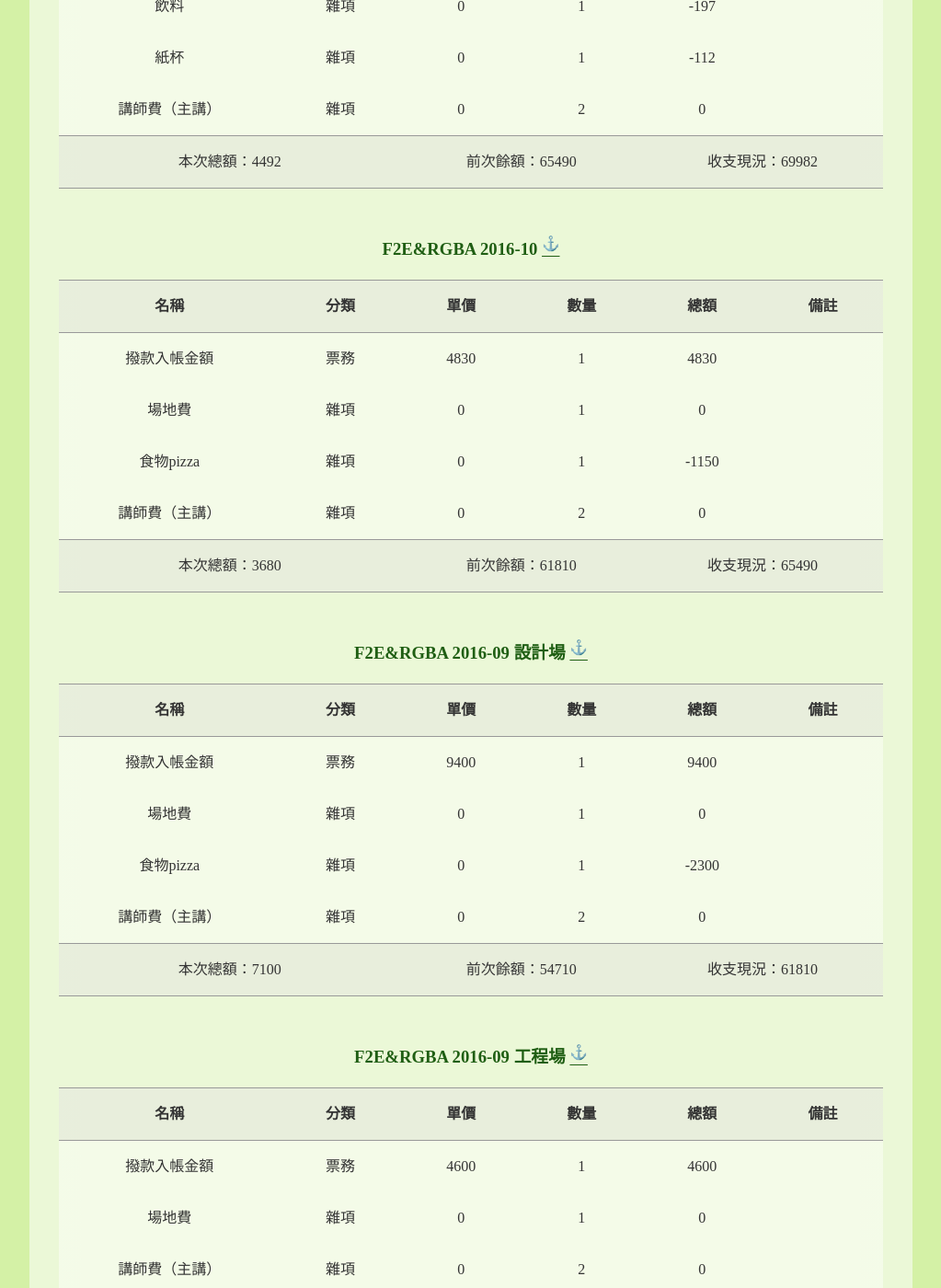
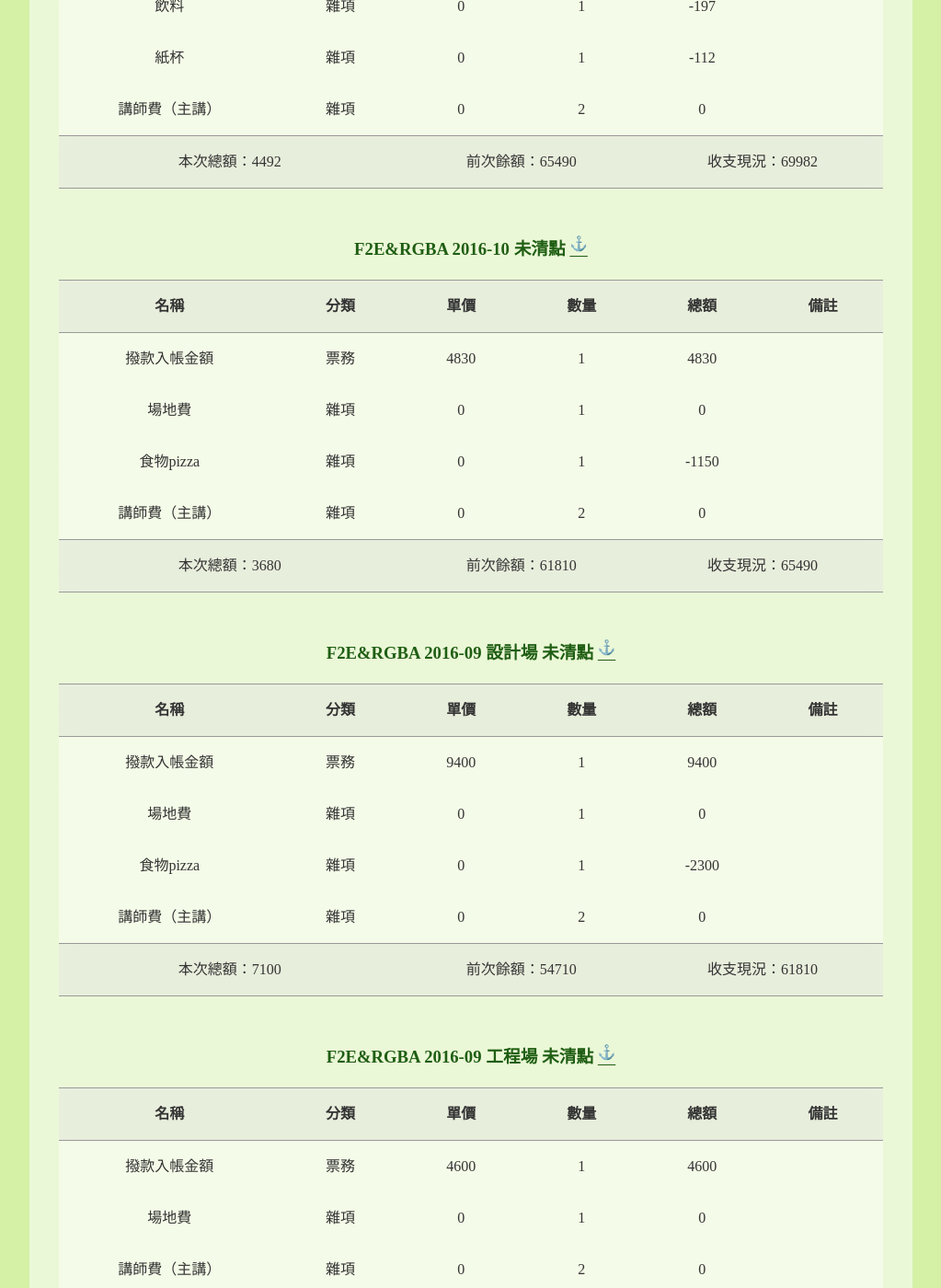
Before and after one commit to f2etw/f2etw.github.io, a Jekyll site: the page built from records.html, in a window 1280 px wide and 1400 px high, scrolled down 6452 px. Shown: the whole window at 92% size, without its empty margins (128-1151 px from the left). Built offline with Jekyll 4.4.1, drawn with Linux system fonts in a browser that asks for light colours; some of the changed text lies outside the part shown.

Commit message:
未清點帳務列出
party 18 已經和宇庭結清
2016.08 - 2016.11 未清點，在此用名稱標示

```diff
--- a/_data/records/20160804-F2ERGBA.yml
+++ b/_data/records/20160804-F2ERGBA.yml
@@ -1,5 +1,5 @@
 ---
-title: F2E&RGBA 2016-08 設計場
+title: F2E&RGBA 2016-08 設計場 未清點
 data:
     - name: 撥款入帳金額
       category: 票務
--- a/_data/records/20160826-F2ERGBA.yml
+++ b/_data/records/20160826-F2ERGBA.yml
@@ -1,5 +1,5 @@
 ---
-title: F2E&RGBA 2016-08 工程場
+title: F2E&RGBA 2016-08 工程場 未清點
 data:
     - name: 撥款入帳金額
       category: 票務
--- a/_data/records/20160909-F2ERGBA.yml
+++ b/_data/records/20160909-F2ERGBA.yml
@@ -1,5 +1,5 @@
 ---
-title: F2E&RGBA 2016-09 工程場
+title: F2E&RGBA 2016-09 工程場 未清點
 data:
     - name: 撥款入帳金額
       category: 票務
--- a/_data/records/20160929-F2ERGBA.yml
+++ b/_data/records/20160929-F2ERGBA.yml
@@ -1,5 +1,5 @@
 ---
-title: F2E&RGBA 2016-09 設計場
+title: F2E&RGBA 2016-09 設計場 未清點
 data:
     - name: 撥款入帳金額
       category: 票務
--- a/_data/records/20161026-F2ERGBA.yml
+++ b/_data/records/20161026-F2ERGBA.yml
@@ -1,5 +1,5 @@
 ---
-title: F2E&RGBA 2016-10
+title: F2E&RGBA 2016-10 未清點
 data:
     - name: 撥款入帳金額
       category: 票務
--- a/_data/records/20161125-F2ERGBA.yml
+++ b/_data/records/20161125-F2ERGBA.yml
@@ -1,5 +1,5 @@
 ---
-title: F2E&RGBA 2016-11
+title: F2E&RGBA 2016-11 未清點
 data:
     - name: 撥款入帳金額
       category: 票務
@@ -43,6 +43,8 @@ data:
       total: 0
       note:
 
+
+
 total: 4492
 property: 65490
 balance: 69982
```
